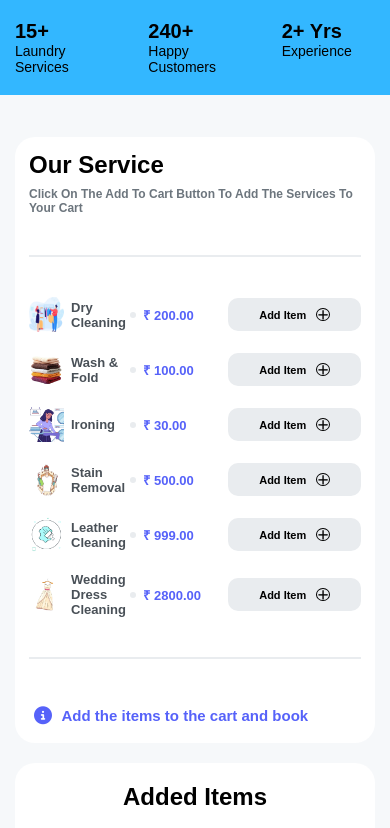
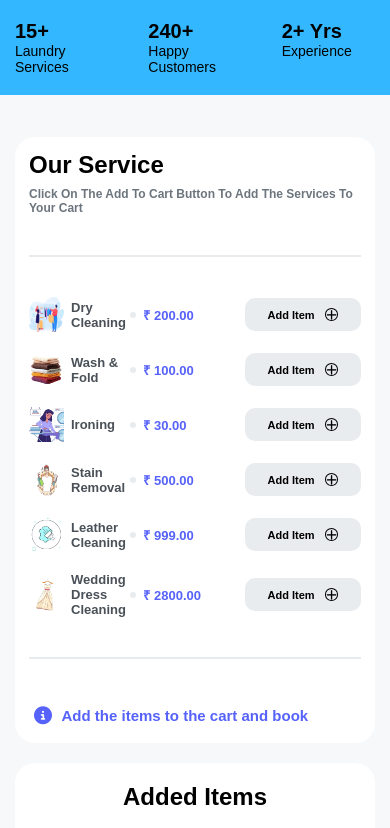
Before and after one commit to suthar-bhavesh/Laundry-Wallah-01, a plain HTML site: page index.html in a window 390 px wide. Shown: the part 928-1756 px from the top of the page. Drawn offline with nearby package versions, Linux system fonts and the light colour scheme.

Commit message:
style.css file updated

```diff
--- a/style.css
+++ b/style.css
@@ -1025,10 +1025,6 @@ footer {
         gap: 7px;
     }
 
-    .service-btn {
-        width: 40% !important;
-    }
-
     .item-error {
         font-size: 13px;
         bottom: 47px !important;
@@ -1099,16 +1095,12 @@ footer {
         grid-template-columns: 1fr 1fr;
     }
 
-    /* .booking-item-list-right {
-        max-height: 100%;
-    } */
-
     table {
         height: 100%;
     }
 
     .item-error {
-        bottom: 43px;
+        font-size: 12px;
     }
 
     .form-email-fields {
@@ -1134,10 +1126,6 @@ footer {
 
     .service-detail p {
         width: 80px;
-    }
-
-    .service-btn {
-        width: 37%;
     }
 
     .hero-content p {
```
